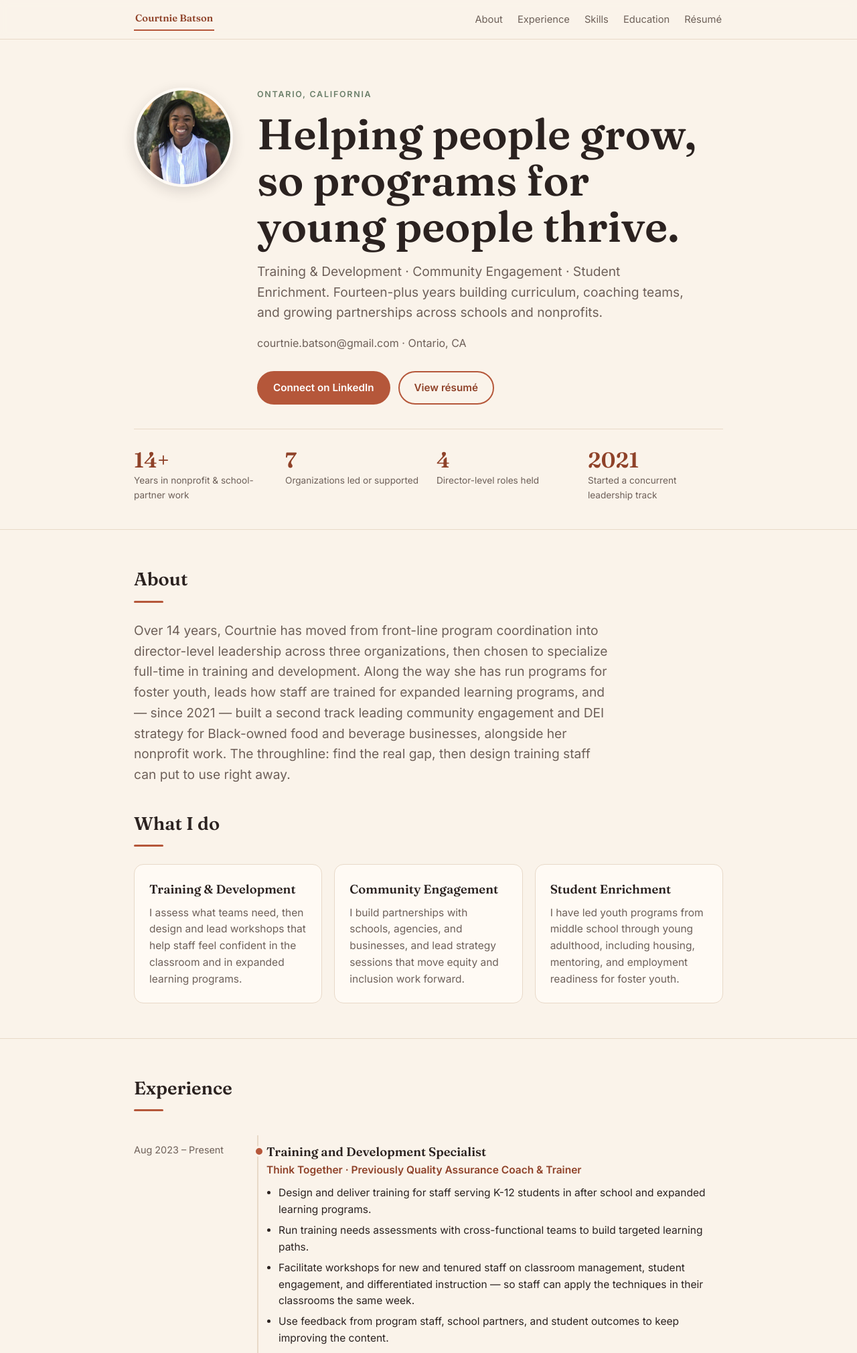
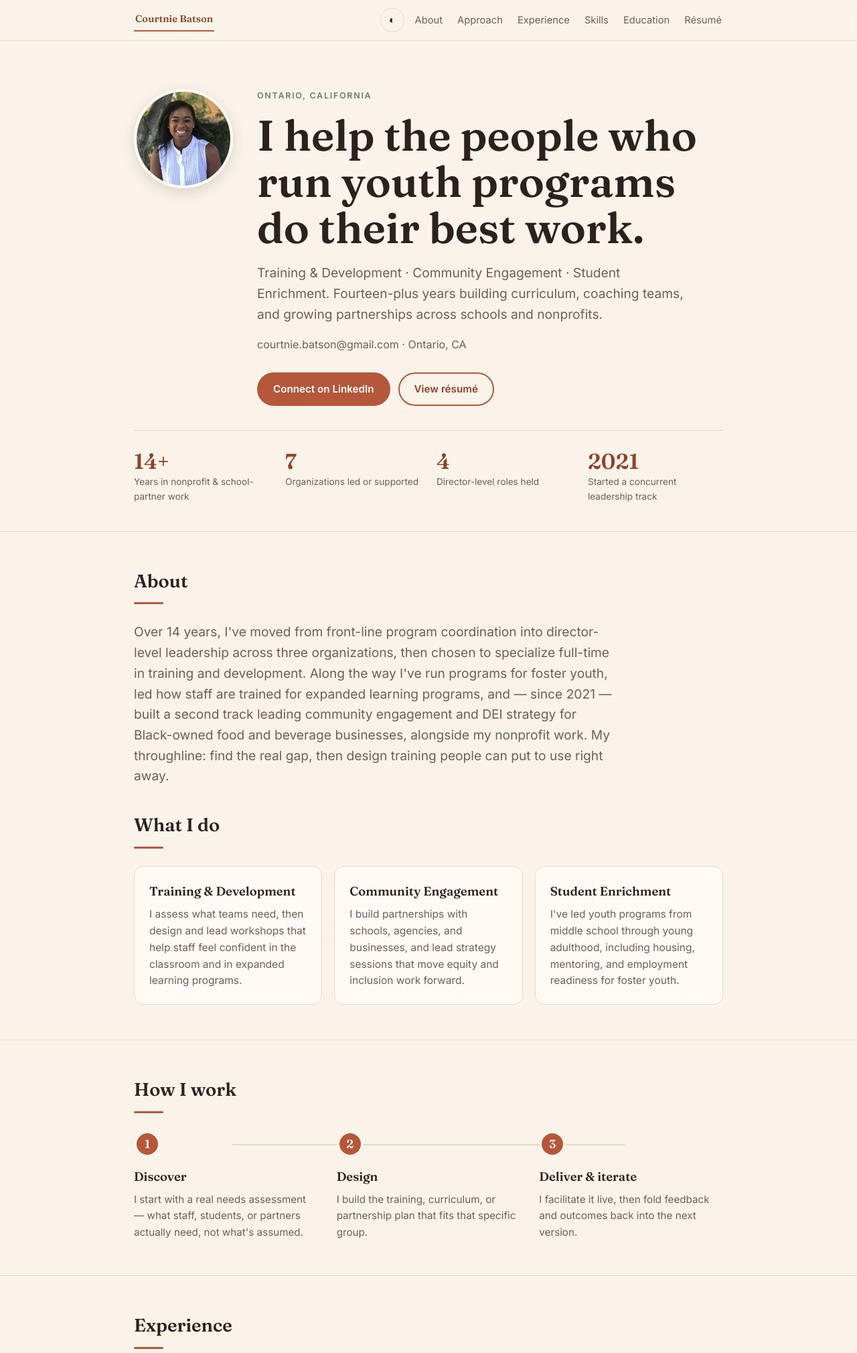
Before and after one commit to courtniebatson/courtniebatson.github.io, a plain HTML site: page index.html in a window 1280 px wide. Shown: the top 2020 px of the page at 67% size. Drawn offline with Linux system fonts and the light colour scheme.

Commit message:
feat: dark mode toggle, How I Work section, first-person copy pass

```diff
--- a/app.js
+++ b/app.js
@@ -2,6 +2,22 @@
 (function () {
   var prefersMotion = window.matchMedia('(prefers-reduced-motion: no-preference)').matches;
   if (prefersMotion) document.documentElement.classList.add('motion-ok');
+
+  // Dark mode toggle — per-viewer convenience only, never required state
+  var themeBtn = document.querySelector('.theme-toggle');
+  if (themeBtn) {
+    try {
+      var saved = localStorage.getItem('theme');
+      if (saved) document.documentElement.setAttribute('data-theme', saved);
+    } catch (e) {}
+    themeBtn.addEventListener('click', function () {
+      var dark = window.matchMedia('(prefers-color-scheme: dark)').matches;
+      var current = document.documentElement.getAttribute('data-theme') || (dark ? 'dark' : 'light');
+      var next = current === 'dark' ? 'light' : 'dark';
+      document.documentElement.setAttribute('data-theme', next);
+      try { localStorage.setItem('theme', next); } catch (e) {}
+    });
+  }
 
   // Mobile nav toggle
   var toggle = document.querySelector('.nav-toggle');
--- a/index.html
+++ b/index.html
@@ -21,11 +21,13 @@
     <div class="wrap">
       <a class="brand" href="#top">Courtnie Batson</a>
       <nav>
+        <button class="theme-toggle" aria-label="Toggle dark mode" title="Toggle dark mode">◐</button>
         <button class="nav-toggle" aria-expanded="false" aria-controls="nav-menu" aria-label="Toggle menu">
           <span></span><span></span><span></span>
         </button>
         <ul id="nav-menu">
           <li><a href="#about">About</a></li>
+          <li><a href="#approach">Approach</a></li>
           <li><a href="#experience">Experience</a></li>
           <li><a href="#skills">Skills</a></li>
           <li><a href="#education">Education</a></li>
@@ -41,7 +43,7 @@
         <img class="avatar" src="headshot.jpg" alt="Portrait of Courtnie Batson">
         <div class="hero-text">
           <p class="eyebrow">Ontario, California</p>
-          <h1>Helping people grow, so programs for young people thrive.</h1>
+          <h1>I help the people who run youth programs do their best work.</h1>
           <p class="lede">Training &amp; Development · Community Engagement · Student Enrichment. Fourteen-plus years building curriculum, coaching teams, and growing partnerships across schools and nonprofits.</p>
           <p class="lede" style="font-size:1rem;margin-top:-10px;">courtnie.batson@gmail.com · Ontario, CA</p>
           <div class="btns">
@@ -61,7 +63,7 @@
     <section id="about">
       <div class="wrap">
         <h2>About</h2>
-        <p class="lede" style="max-width:720px;" data-reveal>Over 14 years, Courtnie has moved from front-line program coordination into director-level leadership across three organizations, then chosen to specialize full-time in training and development. Along the way she has run programs for foster youth, leads how staff are trained for expanded learning programs, and — since 2021 — built a second track leading community engagement and DEI strategy for Black-owned food and beverage businesses, alongside her nonprofit work. The throughline: find the real gap, then design training staff can put to use right away.</p>
+        <p class="lede" style="max-width:720px;" data-reveal>Over 14 years, I've moved from front-line program coordination into director-level leadership across three organizations, then chosen to specialize full-time in training and development. Along the way I've run programs for foster youth, led how staff are trained for expanded learning programs, and — since 2021 — built a second track leading community engagement and DEI strategy for Black-owned food and beverage businesses, alongside my nonprofit work. My throughline: find the real gap, then design training people can put to use right away.</p>
         <h2 style="margin-top:36px;">What I do</h2>
         <div class="pillars">
           <div class="card" data-reveal style="--i:0">
@@ -74,7 +76,30 @@
           </div>
           <div class="card" data-reveal style="--i:2">
             <h3>Student Enrichment</h3>
-            <p>I have led youth programs from middle school through young adulthood, including housing, mentoring, and employment readiness for foster youth.</p>
+            <p>I've led youth programs from middle school through young adulthood, including housing, mentoring, and employment readiness for foster youth.</p>
+          </div>
+        </div>
+      </div>
+    </section>
+
+    <section id="approach">
+      <div class="wrap">
+        <h2>How I work</h2>
+        <div class="process" data-reveal>
+          <div class="step" style="--i:0">
+            <span class="step-num">1</span>
+            <h3>Discover</h3>
+            <p>I start with a real needs assessment — what staff, students, or partners actually need, not what's assumed.</p>
+          </div>
+          <div class="step" style="--i:1">
+            <span class="step-num">2</span>
+            <h3>Design</h3>
+            <p>I build the training, curriculum, or partnership plan that fits that specific group.</p>
+          </div>
+          <div class="step" style="--i:2">
+            <span class="step-num">3</span>
+            <h3>Deliver &amp; iterate</h3>
+            <p>I facilitate it live, then fold feedback and outcomes back into the next version.</p>
           </div>
         </div>
       </div>
--- a/style.css
+++ b/style.css
@@ -9,7 +9,27 @@
   --line: #e8d9c8;
   --serif: "Fraunces", Georgia, "Times New Roman", serif;
   --sans: "Inter", system-ui, -apple-system, "Segoe UI", sans-serif;
+  --cream-rgb: 250, 243, 234;
+  color-scheme: light;
 }
+@media (prefers-color-scheme: dark) {
+  /* :not(.resume) — the résumé's printable sheet hardcodes white paper;
+     letting it pick up dark ink-on-cream vars would make the text unreadable. */
+  body:not(.resume):not([data-theme="light"]) {
+    --cream: #1d1815; --paper: #262019; --ink: #f2ebe3; --muted: #b7a99b;
+    --line: #3c332b; --terracotta: #e2886a; --terracotta-dark: #efa488; --sage: #9bb598;
+    --cream-rgb: 29, 24, 21;
+    color-scheme: dark;
+  }
+}
+:root[data-theme="dark"] {
+  --cream: #1d1815; --paper: #262019; --ink: #f2ebe3; --muted: #b7a99b;
+  --line: #3c332b; --terracotta: #e2886a; --terracotta-dark: #efa488; --sage: #9bb598;
+  --cream-rgb: 29, 24, 21;
+  color-scheme: dark;
+}
+.theme-toggle { background: none; border: 1px solid var(--line); border-radius: 999px; width: 36px; height: 36px; cursor: pointer; display: flex; align-items: center; justify-content: center; font-size: 1rem; color: var(--ink); }
+.theme-toggle:hover { border-color: var(--terracotta); }
 
 * { box-sizing: border-box; }
 html { scroll-behavior: smooth; }
@@ -20,6 +40,7 @@ body {
   font-family: var(--sans);
   line-height: 1.6;
   -webkit-font-smoothing: antialiased;
+  transition: background-color .2s ease, color .2s ease;
 }
 a { color: var(--terracotta-dark); }
 a:hover { color: var(--terracotta); }
@@ -32,8 +53,9 @@ a:hover { color: var(--terracotta); }
 .progress-bar { position: fixed; top: 0; left: 0; height: 3px; width: 0%; background: var(--terracotta); z-index: 60; }
 
 /* Nav */
-.nav { position: sticky; top: 0; background: rgba(250, 243, 234, 0.92); backdrop-filter: blur(6px); border-bottom: 1px solid var(--line); z-index: 50; }
+.nav { position: sticky; top: 0; background: rgba(var(--cream-rgb), 0.92); backdrop-filter: blur(6px); border-bottom: 1px solid var(--line); z-index: 50; transition: background-color .2s ease; }
 .nav .wrap { display: flex; justify-content: space-between; align-items: center; padding-top: 12px; padding-bottom: 12px; gap: 12px; }
+.nav nav { display: flex; align-items: center; gap: 14px; }
 .brand { font-family: var(--serif); font-weight: 600; text-decoration: none; color: var(--ink); }
 .nav ul { list-style: none; display: flex; gap: 18px; margin: 0; padding: 0; flex-wrap: wrap; }
 .nav a { text-decoration: none; font-size: 0.92rem; color: var(--muted); padding: 4px 2px; border-bottom: 2px solid transparent; transition: color .15s ease, border-color .15s ease; }
@@ -113,6 +135,17 @@ h3 { font-family: var(--serif); font-size: 1.15rem; margin: 0; font-weight: 600;
 .job ul { margin: 10px 0 0; padding-left: 18px; }
 .job li { margin-bottom: 6px; font-size: 0.97rem; }
 
+.process { display: grid; grid-template-columns: repeat(3, 1fr); gap: 28px; position: relative; }
+.process::before { content: ""; position: absolute; top: 20px; left: calc(100% / 6); right: calc(100% / 6); height: 2px; background: var(--line); z-index: 0; }
+.step { position: relative; z-index: 1; }
+.step-num { display: flex; align-items: center; justify-content: center; width: 40px; height: 40px; border-radius: 50%; background: var(--terracotta); color: #fff; font-family: var(--serif); font-weight: 600; font-size: 1.1rem; margin-bottom: 14px; border: 4px solid var(--cream); }
+.step h3 { margin-bottom: 8px; }
+.step p { color: var(--muted); font-size: 0.95rem; margin: 0; }
+@media (max-width: 760px) {
+  .process { grid-template-columns: 1fr; gap: 24px; }
+  .process::before { display: none; }
+}
+
 .skill-group { margin-bottom: 22px; }
 .skill-group:last-child { margin-bottom: 0; }
 .skill-group h3 { font-size: 0.95rem; color: var(--muted); font-weight: 600; margin-bottom: 12px; text-transform: uppercase; letter-spacing: .06em; }
```
